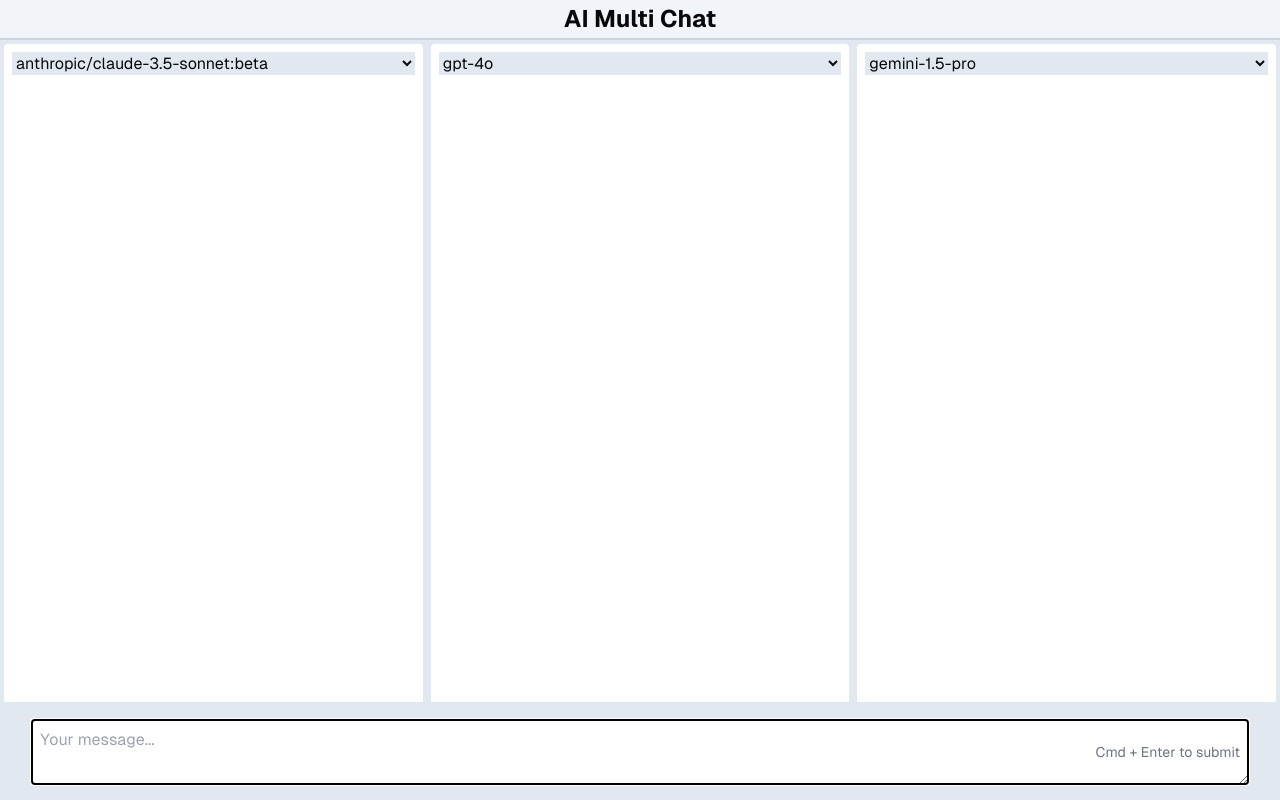
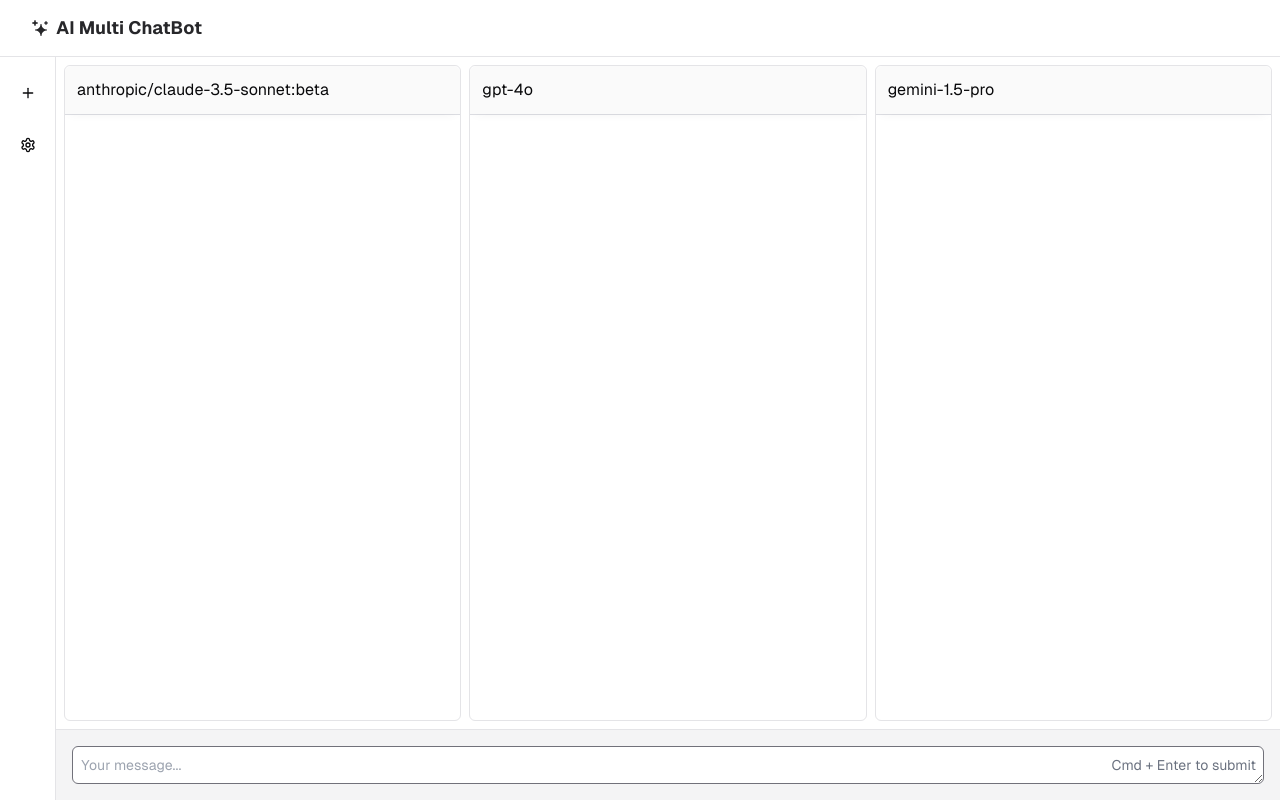
Before and after one commit to ankushagarwal/ai-multi-chat, a Next.js app: page / in a window 1280 px wide. Built offline with nearby package versions, Linux system fonts and the light colour scheme.

Commit message:
Update to use the main page

```diff
--- a/app/page.tsx
+++ b/app/page.tsx
@@ -1,7 +1,9 @@
 'use client';
 
-import Chat, { type ChatHandle } from '@/components/chat';
-import { useRef, useState, useEffect } from 'react';
+import Header from '@/components/header';
+import LeftSidebar from '@/components/leftsidebar';
+import V2Chat, { type ChatHandle } from '@/components/v2chat';
+import { useEffect, useRef, useState } from 'react';
 import TextareaAutosize from 'react-textarea-autosize';
 
 // Define your models in an array
@@ -30,8 +32,10 @@
 
   const handleKeyDown = (event: React.KeyboardEvent<HTMLTextAreaElement>) => {
     if (event.metaKey && event.key === 'Enter') {
-      chatRefs.current.forEach((ref) => {
+      console.log('main submit called');
+      chatRefs.current.forEach((ref, id) => {
         if (ref) {
+          console.log('submit called for', id);
           ref.submit();
         }
       });
@@ -39,34 +43,20 @@
     }
   };
 
-  const handleModelChange = (modelId: number, newModelName: string) => {
-    setSelectedModels((prev) => new Map(prev).set(modelId, newModelName));
-  };
-
   return (
-    <div className="h-screen flex flex-col bg-slate-200">
-      <header className="flex h-10 border-b-2 bg-slate-100 border-slate-300 items-center justify-center">
-        <h1 className="text-2xl font-bold">AI Multi Chat</h1>
-      </header>
-
-      <div className="flex flex-1 overflow-auto">
+    <div className="flex flex-col">
+      <Header />
+      <div className="flex flex-row w-full">
+        <LeftSidebar />
+        <div className="w-[calc(100dvw-56px)]">
+          <main className="flex overflow-hidden h-[calc(100svh-57px)]">
+            <div className="flex flex-col flex-1 h-full overflow-x-auto bg-background-100">
+              <div className="flex size-full p-2 space-x-2 overflow-x-auto snap-x snap-mandatory md:snap-none md:overflow-y-hidden border-b border-gray-alpha-400">
                 {models.map((model) => (
-          <div
+                  <V2Chat
                     key={model.id}
-            className="flex-1 h-full rounded overflow-scroll m-1 p-2 bg-white"
-          >
-            <select
-              value={selectedModels.get(model.id)}
-              onChange={(e) => handleModelChange(model.id, e.target.value)}
-              className="mb-2 w-full bg-slate-200"
-            >
-              {models.map((option) => (
-                <option key={option.id} value={option.name}>
-                  {option.name}
-                </option>
-              ))}
-            </select>
-            <Chat
+                    inputValue={inputValue}
+                    modelName={model.name}
                     ref={(el) => {
                       if (el) {
                         chatRefs.current.set(model.id, el);
@@ -74,21 +64,19 @@
                         chatRefs.current.delete(model.id);
                       }
                     }}
-              inputValue={inputValue}
-              modelName={selectedModels.get(model.id) || model.name}
                   />
+                ))}
+                {/* <V2Chat />
+                <V2Chat /> */}
               </div>
-        ))}
-      </div>
-
-      <footer className="flex border-t-2 border-gray-200 m-4 relative">
-        {' '}
+              <footer className="flex bg-zinc-100 relative">
+                {/* {' '} */}
                 {/* Added relative positioning */}
                 <TextareaAutosize
                   ref={textareaRef}
-          minRows={2}
+                  minRows={1}
                   maxRows={10}
-          className="bg-white mx-4 w-full p-2 focus:outline-black"
+                  className="bg-white m-4 w-full p-2 focus:outline-none focus:border-zinc-500 border border-gray-alpha-400 rounded-md text-sm"
                   placeholder="Your message..."
                   onKeyDown={handleKeyDown}
                   value={inputValue}
@@ -96,10 +84,13 @@
                 />
                 <span className="absolute right-4 top-1/2 -translate-y-1/2 text-gray-500 text-sm pr-2">
                   {' '}
-          {/* Added span for the text */}
                   Cmd + Enter to submit{' '}
                 </span>
               </footer>
             </div>
+          </main>
+        </div>
+      </div>
+    </div>
   );
 }
--- a/components/markdown.tsx
+++ b/components/markdown.tsx
@@ -4,7 +4,7 @@
 import remarkGfm from 'remark-gfm';
 import { CodeBlock } from './code-block';
 import { Prism as SyntaxHighlighter } from 'react-syntax-highlighter';
-import { oneDark } from 'react-syntax-highlighter/dist/esm/styles/prism';
+import { prism } from 'react-syntax-highlighter/dist/esm/styles/prism';
 
 const components: Partial<Components> = {
   // @ts-expect-error
@@ -20,7 +20,7 @@
         PreTag="div"
         children={String(children).replace(/\n$/, '')}
         language={match[1]}
-        style={oneDark}
+        style={prism}
       />
     ) : (
       <code {...rest} className={`${className} bg-zinc-200 px-1 rounded-sm`}>
```
Lines whose indentation alone changed are shown as unchanged.
